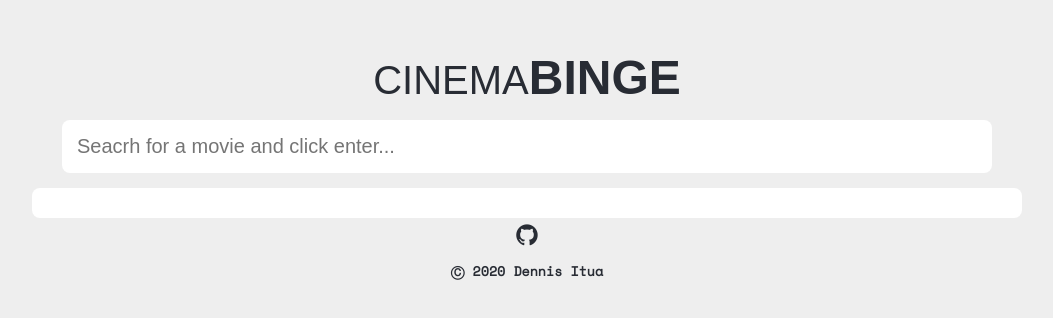
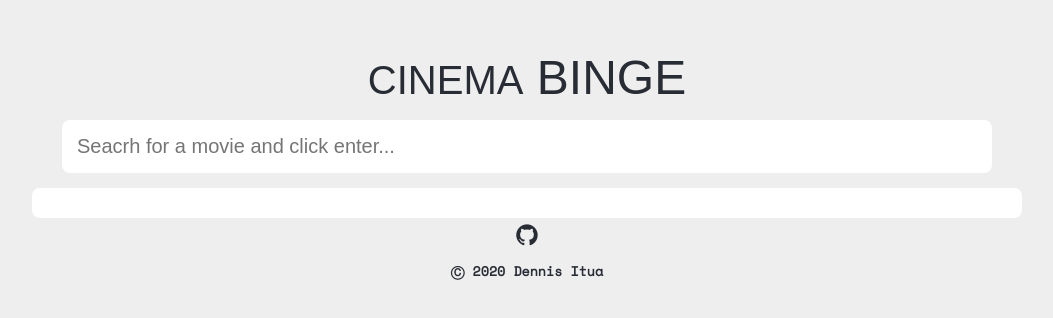
Before and after one commit to Dennis-The14th-web/cinema-binge, a React (Create React App) app: page / in a window 1280 px wide. Shown: the top 318 px of the page, without its empty margins (113-1166 px from the left). Built offline with nearby package versions, Linux system fonts and the light colour scheme; a web font is replaced by a local one.

Commit message:
updated header

```diff
--- a/src/App.js
+++ b/src/App.js
@@ -58,7 +58,7 @@ function App() {
   return (
     <div className="App">
       <header>
-        <h1> <small>CINEMA</small><b>BINGE</b></h1>
+        <h1> <small>CINEMA</small> BINGE</h1>
       </header>
       <main>
         <Search handleInput={handleInput} search={search} />
```
